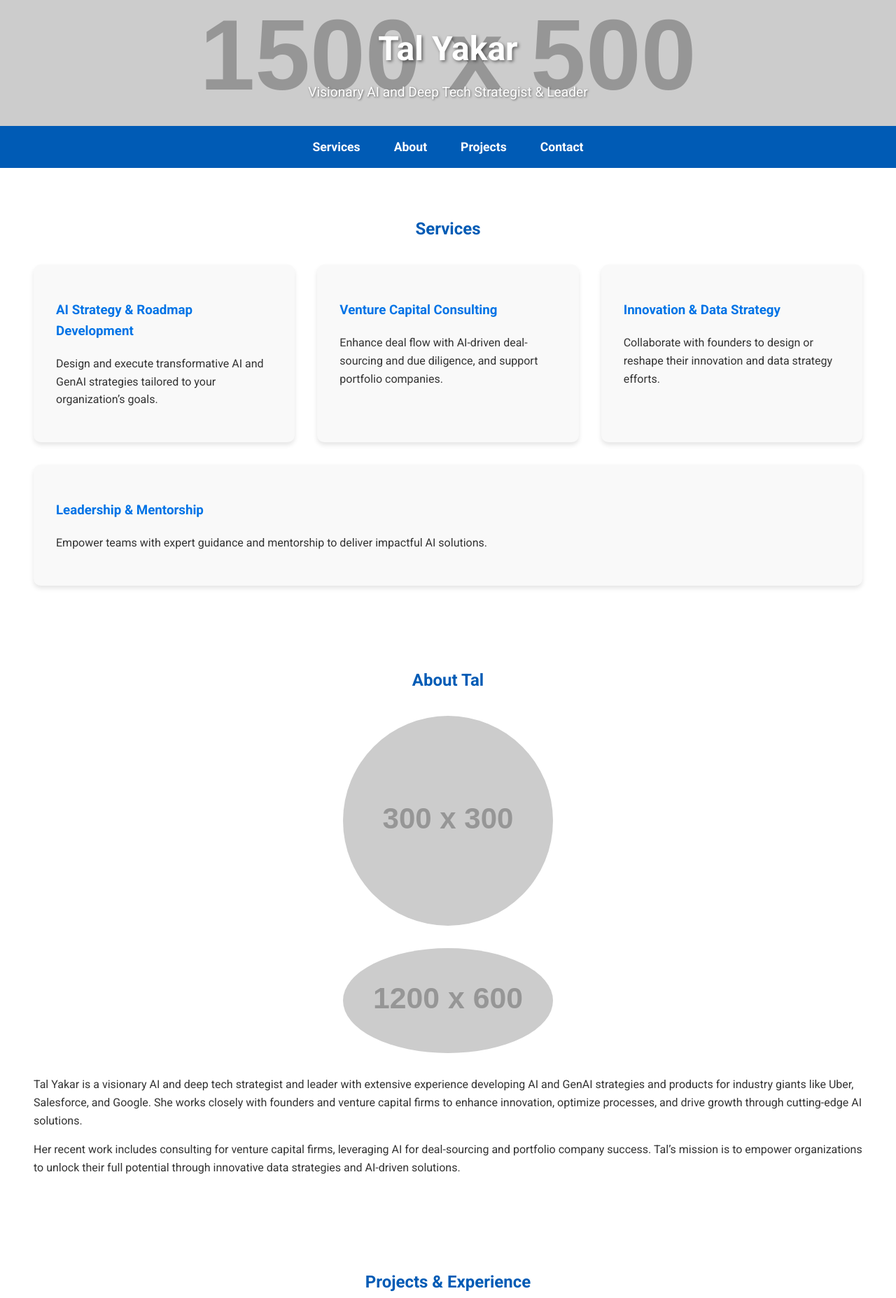
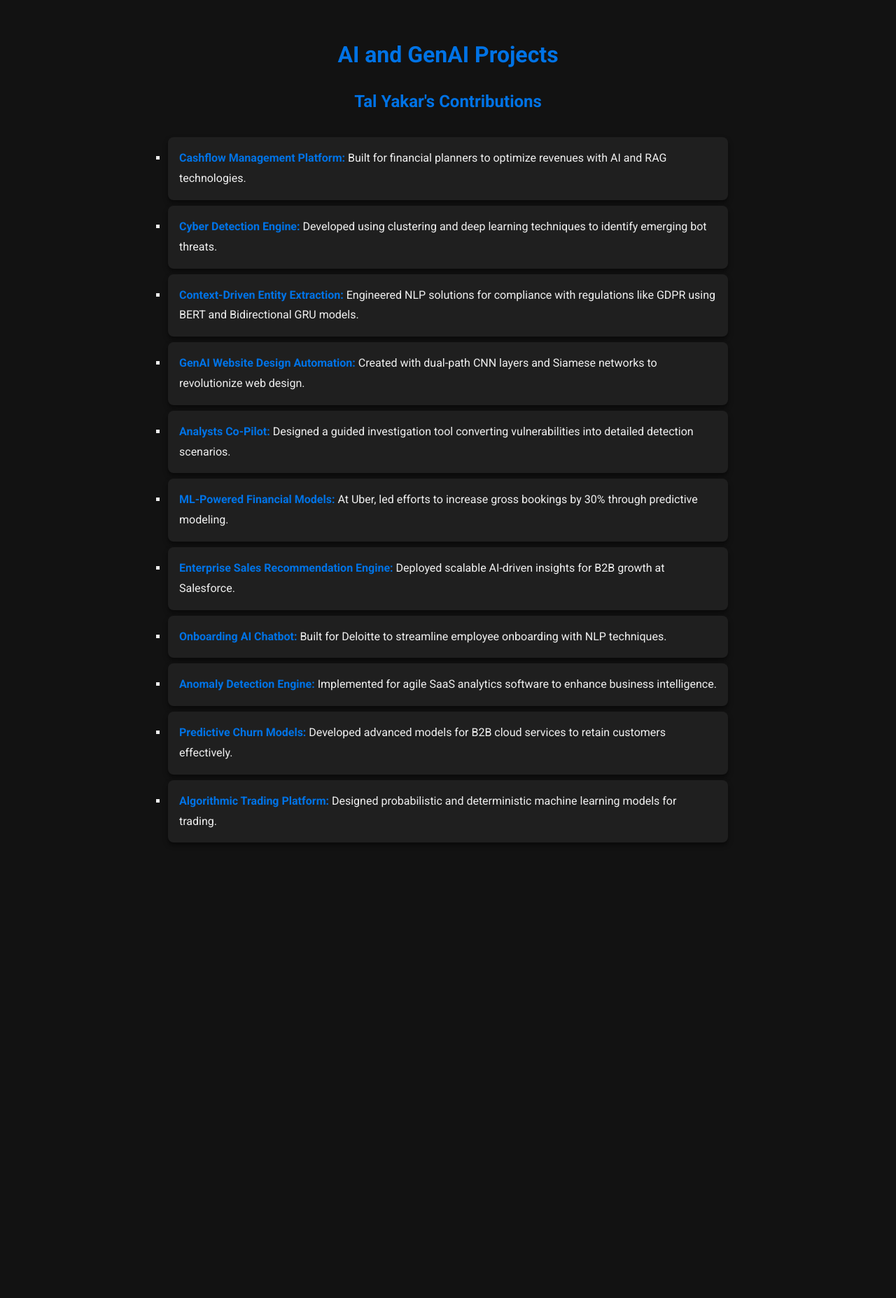
Before and after one commit to Tal-B-AI/AIDev.Solutions, a plain HTML site: page index.html in a window 1280 px wide. Shown: the top 1855 px of the page at 70% size. After the commit the page ends 1268 px from the top, so only its background shows below. Drawn offline with Linux system fonts and the light colour scheme; placeholder pictures from the web are drawn by us.

Commit message:
Update index.html

```diff
--- a/index.html
+++ b/index.html
@@ -3,235 +3,56 @@
 <head>
     <meta charset="UTF-8">
     <meta name="viewport" content="width=device-width, initial-scale=1.0">
-    <title>Tal Yakar - AI Strategist & Consultant</title>
+    <title>Tal Yakar - AI and GenAI Projects</title>
     <link href="https://fonts.googleapis.com/css2?family=Roboto:wght@300;400;700&display=swap" rel="stylesheet">
     <style>
         body {
             margin: 0;
             font-family: 'Roboto', sans-serif;
             line-height: 1.6;
-            color: #333;
+            color: #f0f0f0;
+            background-color: #121212;
+            padding: 2rem;
         }
-        header {
-            background-color: #0073e6;
-            color: white;
-            padding: 2rem 0;
+        h1, h2 {
+            color: #0073e6;
             text-align: center;
-            background-image: url('https://via.placeholder.com/1500x500');
-            background-size: cover;
-            background-position: center;
         }
-        header h1 {
-            margin: 0;
-            font-size: 3rem;
-            text-shadow: 2px 2px 4px rgba(0, 0, 0, 0.5);
+        ul {
+            list-style-type: square;
+            margin: 2rem auto;
+            padding: 0;
+            max-width: 800px;
+            line-height: 1.8;
         }
-        header p {
-            margin: 0.5rem 0 0;
-            font-size: 1.2rem;
-            text-shadow: 1px 1px 3px rgba(0, 0, 0, 0.5);
+        li {
+            background: #1f1f1f;
+            margin: 0.5rem 0;
+            padding: 1rem;
+            border-radius: 8px;
+            box-shadow: 0 4px 6px rgba(0, 0, 0, 0.5);
         }
-        nav {
-            display: flex;
-            justify-content: center;
-            background: #005bb5;
-            padding: 1rem 0;
-        }
-        nav a {
-            color: white;
-            margin: 0 1.5rem;
-            text-decoration: none;
+        li span {
+            color: #0073e6;
             font-weight: bold;
-            font-size: 1.1rem;
-        }
-        nav a:hover {
-            text-decoration: underline;
-        }
-        section {
-            padding: 3rem;
-            max-width: 1200px;
-            margin: auto;
-        }
-        section h2 {
-            text-align: center;
-            color: #005bb5;
-            margin-bottom: 2rem;
-        }
-        .services {
-            display: flex;
-            flex-wrap: wrap;
-            gap: 2rem;
-        }
-        .service {
-            flex: 1;
-            min-width: 300px;
-            background: #f9f9f9;
-            padding: 2rem;
-            border-radius: 10px;
-            box-shadow: 0 4px 6px rgba(0, 0, 0, 0.1);
-            transition: transform 0.3s;
-        }
-        .service:hover {
-            transform: scale(1.05);
-            background-color: #e6f2ff;
-        }
-        .service h3 {
-            color: #0073e6;
-        }
-        .service p {
-            margin-top: 1rem;
-        }
-        #about img {
-            display: block;
-            max-width: 300px;
-            margin: 2rem auto;
-            border-radius: 50%;
-        }
-        .projects {
-            display: flex;
-            flex-direction: column;
-            gap: 2rem;
-        }
-        .project {
-            background: #f9f9f9;
-            padding: 2rem;
-            border-radius: 10px;
-            box-shadow: 0 4px 6px rgba(0, 0, 0, 0.1);
-        }
-        .project h3 {
-            color: #0073e6;
-            margin-bottom: 1rem;
-        }
-        .project p {
-            margin: 0;
-        }
-        .contact {
-            text-align: center;
-            margin: 3rem 0;
-            background: #f4f4f4;
-            padding: 2rem;
-            border-radius: 10px;
-            box-shadow: 0 4px 6px rgba(0, 0, 0, 0.1);
-        }
-        .contact a {
-            display: inline-block;
-            padding: 0.8rem 1.5rem;
-            color: white;
-            background: #0073e6;
-            text-decoration: none;
-            border-radius: 5px;
-            font-weight: bold;
-            margin: 1rem 0;
-        }
-        .contact a:hover {
-            background: #005bb5;
-        }
-        footer {
-            text-align: center;
-            padding: 1rem 0;
-            background: #333;
-            color: white;
-        }
-        .social-links {
-            display: flex;
-            justify-content: center;
-            gap: 1rem;
-            margin: 1rem 0;
-        }
-        .social-links a {
-            color: white;
-            font-size: 1.5rem;
-            text-decoration: none;
-        }
-        .social-links a:hover {
-            color: #0073e6;
-        }
-        .ai-image {
-            max-width: 100%;
-            height: auto;
-            margin: 2rem 0;
-            display: block;
-            border-radius: 10px;
         }
     </style>
 </head>
 <body>
-    <header>
-        <h1>Tal Yakar</h1>
-        <p>Visionary AI and Deep Tech Strategist & Leader</p>
-    </header>
-    <nav>
-        <a href="#services">Services</a>
-        <a href="#about">About</a>
-        <a href="#projects">Projects</a>
-        <a href="#contact">Contact</a>
-    </nav>
-    <section id="services">
-        <h2>Services</h2>
-        <div class="services">
-            <div class="service">
-                <h3>AI Strategy & Roadmap Development</h3>
-                <p>Design and execute transformative AI and GenAI strategies tailored to your organization’s goals.</p>
-            </div>
-            <div class="service">
-                <h3>Venture Capital Consulting</h3>
-                <p>Enhance deal flow with AI-driven deal-sourcing and due diligence, and support portfolio companies.</p>
-            </div>
-            <div class="service">
-                <h3>Innovation & Data Strategy</h3>
-                <p>Collaborate with founders to design or reshape their innovation and data strategy efforts.</p>
-            </div>
-            <div class="service">
-                <h3>Leadership & Mentorship</h3>
-                <p>Empower teams with expert guidance and mentorship to deliver impactful AI solutions.</p>
-            </div>
-        </div>
-    </section>
-    <section id="about">
-        <h2>About Tal</h2>
-        <img src="https://via.placeholder.com/300" alt="Tal Yakar">
-        <img src="https://via.placeholder.com/1200x600" alt="AI in Action" class="ai-image">
-        <p>Tal Yakar is a visionary AI and deep tech strategist and leader with extensive experience developing AI and GenAI strategies and products for industry giants like Uber, Salesforce, and Google. She works closely with founders and venture capital firms to enhance innovation, optimize processes, and drive growth through cutting-edge AI solutions.</p>
-        <p>Her recent work includes consulting for venture capital firms, leveraging AI for deal-sourcing and portfolio company success. Tal’s mission is to empower organizations to unlock their full potential through innovative data strategies and AI-driven solutions.</p>
-    </section>
-    <section id="projects">
-        <h2>Projects & Experience</h2>
-        <div class="projects">
-            <div class="project">
-                <h3>Oasis Ventures</h3>
-                <p>Developed cutting-edge AI solutions including a cashflow management platform, a cyber detection engine, and a GenAI-powered website design tool.</p>
-            </div>
-            <div class="project">
-                <h3>Saferide.io</h3>
-                <p>Designed a data flow architecture and supported business processes to scale product value at an enterprise level.</p>
-            </div>
-            <div class="project">
-                <h3>Uber</h3>
-                <p>Led the development of ML-powered financial optimization engines, achieving a 30% top-line increase in gross bookings.</p>
-            </div>
-            <div class="project">
-                <h3>Salesforce</h3>
-                <p>Built a B2B enterprise sales recommendation engine, enhancing customer growth through innovative AI techniques.</p>
-            </div>
-            <div class="project">
-                <h3>AI Development Solutions</h3>
-                <p>Implemented AI solutions like onboarding chatbots, anomaly detection engines, and predictive churn models across various industries.</p>
-            </div>
-        </div>
-    </section>
-    <section class="contact" id="contact">
-        <h2>Contact</h2>
-        <p>Let’s build the future together. Reach out to discuss your needs or collaborate on innovative projects.</p>
-        <a href="mailto:contact@talyakar.com">Email Tal</a>
-        <a href="https://linkedin.com/in/talyakar" target="_blank">LinkedIn</a>
-        <a href="https://wa.me/1234567890" target="_blank">WhatsApp</a>
-    </section>
-    <footer>
-        <p>&copy; 2025 Tal Yakar. All rights reserved.</p>
-        <div class="social-links">
-            <a href="https://linkedin.com/in/talyakar" target="_blank">LinkedIn</a>
-            <a href="https://wa.me/1234567890" target="_blank">WhatsApp</a>
-        </div>
-    </footer>
+    <h1>AI and GenAI Projects</h1>
+    <h2>Tal Yakar's Contributions</h2>
+    <ul>
+        <li><span>Cashflow Management Platform:</span> Built for financial planners to optimize revenues with AI and RAG technologies.</li>
+        <li><span>Cyber Detection Engine:</span> Developed using clustering and deep learning techniques to identify emerging bot threats.</li>
+        <li><span>Context-Driven Entity Extraction:</span> Engineered NLP solutions for compliance with regulations like GDPR using BERT and Bidirectional GRU models.</li>
+        <li><span>GenAI Website Design Automation:</span> Created with dual-path CNN layers and Siamese networks to revolutionize web design.</li>
+        <li><span>Analysts Co-Pilot:</span> Designed a guided investigation tool converting vulnerabilities into detailed detection scenarios.</li>
+        <li><span>ML-Powered Financial Models:</span> At Uber, led efforts to increase gross bookings by 30% through predictive modeling.</li>
+        <li><span>Enterprise Sales Recommendation Engine:</span> Deployed scalable AI-driven insights for B2B growth at Salesforce.</li>
+        <li><span>Onboarding AI Chatbot:</span> Built for Deloitte to streamline employee onboarding with NLP techniques.</li>
+        <li><span>Anomaly Detection Engine:</span> Implemented for agile SaaS analytics software to enhance business intelligence.</li>
+        <li><span>Predictive Churn Models:</span> Developed advanced models for B2B cloud services to retain customers effectively.</li>
+        <li><span>Algorithmic Trading Platform:</span> Designed probabilistic and deterministic machine learning models for trading.</li>
+    </ul>
 </body>
 </html>
```
